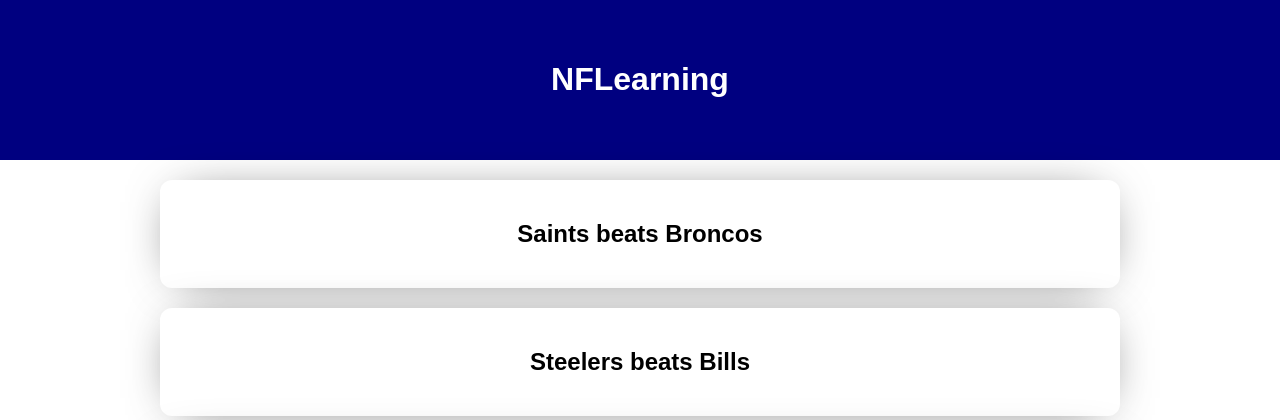
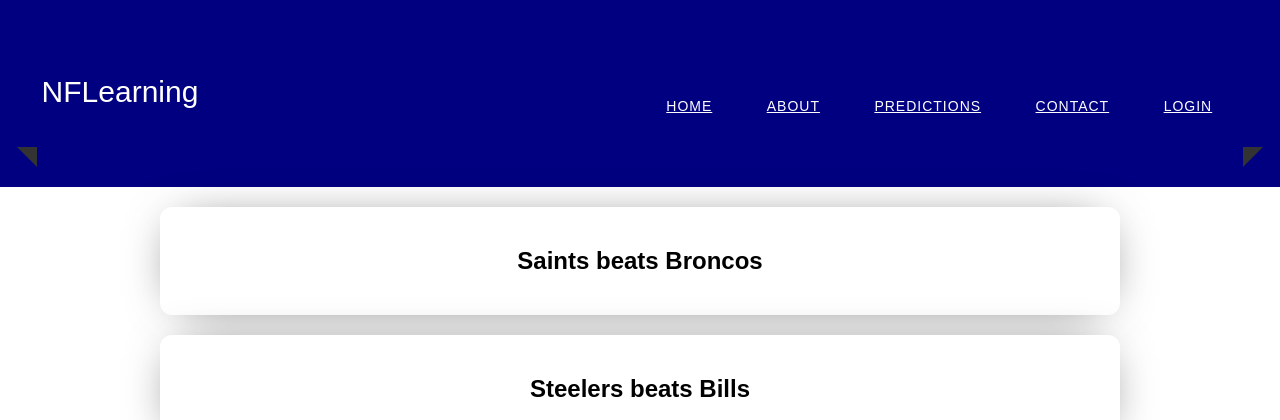
Before and after one commit to victorfu14/NFLearning, a Django app: page / in a window 1280 px wide. Shown: the top 420 px of the page. Run offline with Django 3.2, Linux system fonts and the light colour scheme.

Commit message:
push for present

```diff
--- a/backend/app/static/css/index.css
+++ b/backend/app/static/css/index.css
@@ -72,3 +72,82 @@
         font-size: 24px;
     }
 }
+
+/*.menu-area li a {*/
+  /*text-decoration: none;*/
+/*}*/
+
+/*.menu-area li {*/
+  /*list-style-type: none;*/
+/*}*/
+
+.custom-padding{
+  padding-top: 25px;
+}
+
+nav {
+  position: relative;
+  width: calc(100% - 60px);
+  margin: 0 auto;
+  padding: 10px 0;
+  background: navy;
+  z-index: 1;
+  text-align: right;
+  padding-right: 2%;
+}
+
+.logo {
+  width: 15%;
+  float: left;
+  color: #fff;
+  font-size: 30px;
+  text-align: left;
+  padding-left: 2%;
+}
+
+.menu-area li {
+  display: inline-block;
+}
+
+.menu-area a {
+  color: #fff;
+  font-weight: 300;
+  letter-spacing: 1px;
+  text-transform: uppercase;
+  display: block;
+  padding: 0 25px;
+  font-size: 14px;
+  line-height: 30px;
+  position: relative;
+  z-index: 1;
+}
+.menu-area a:hover {
+  background: tomato;
+  color: #fff;
+}
+
+.menu-area a:hover:after {
+  transform: translateY(-50%) rotate(-35deg);
+}
+
+nav:before {
+  position: absolute;
+  content: '';
+  border-top: 10px solid #333;
+  border-right: 10px solid #333;
+  border-left: 10px solid transparent;
+  border-bottom: 10px solid transparent;
+  top: 100%;
+  left: 0;
+}
+
+nav:after {
+  position: absolute;
+  content: '';
+  border-top: 10px solid #333;
+  border-left: 10px solid #333;
+  border-right: 10px solid transparent;
+  border-bottom: 10px solid transparent;
+  top: 100%;
+  right: 0;
+}
--- a/backend/app/templates/index.html
+++ b/backend/app/templates/index.html
@@ -9,7 +9,23 @@
 
 <body>
         <header>
-            <h1>NFLearning</h1>
+            <div class="custom-padding">
+              <nav>
+                <div class="logo">NFLearning</div>
+
+                <ul class="menu-area">
+                  <li><a href="/">Home</a></li>
+                  <li><a href="/about/">About</a></li>
+                  <li><a href="/predictions/">Predictions</a></li>
+                  <li><a href="#">Contact</a></li>
+                    {% if user.is_authenticated %}
+                  <li><a href="#">{{ user.username }}</a></li>
+                    {% else %}
+                  <li><a href="/registration/login.html">Login</a></li>
+                    {% endif %}
+                </ul>
+              </nav>
+            </div>
         </header>
         <div class="container" id="results-wrapper"></div>
         <footer>
--- a/backend/app/templates/registration/login.html
+++ b/backend/app/templates/registration/login.html
@@ -6,7 +6,7 @@
 <h2>Login</h2>
 <form method="post">
 	{% csrf_token %}
-	{{ form.as_p}}
+	{{ form.as_p }}
 	<button type="submit">Login</button>
 </form>
 {% endblock %}
--- a/backend/app/views.py
+++ b/backend/app/views.py
@@ -3,16 +3,21 @@
 
 from django.shortcuts import render
 import random
+import requests
+
+import bs4 as bs
+
+url = ("https://www.si.com/nfl/schedule")
+r = requests.get(url)
+
+soup = bs.BeautifulSoup(r.content, "html.parser")
+print(soup)
+
+s = soup.find_all("div", )
 
 # Create your views here.
-def getSum(a, b):
-    sum = 0
-    for i in range(a,b):
-        sum += i
-    return sum
 
 def view_home(request):
-    output = getSum(0, 10)
     teams = [
         ['ARI', 'Arizona', 'Cardinals', 'Arizona Cardinals'],
         ['ATL', 'Atlanta', 'Falcons', 'Atlanta Falcons'],
@@ -50,6 +55,5 @@
     ]
 
     games = [ [random.choice(teams)[2], random.choice(teams)[2]] for i in range(10)]
-    return render(request, 'index.html', {'output': output,
-                                          'numberOfGames': games.__len__(),
+    return render(request, 'index.html', {'numberOfGames': games.__len__(),
                                           'games': games})
--- a/backend/backend/urls.py
+++ b/backend/backend/urls.py
@@ -13,6 +13,7 @@
     1. Import the include() function: from django.conf.urls import url, include
     2. Add a URL to urlpatterns:  url(r'^blog/', include('blog.urls'))
 """
+
 from django.conf.urls import url, include
 from django.contrib import admin
 from django.views.generic.base import TemplateView
```
Also changed, not shown: backend/db.sqlite3.
